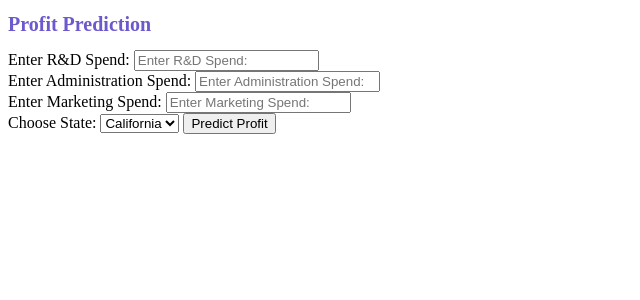
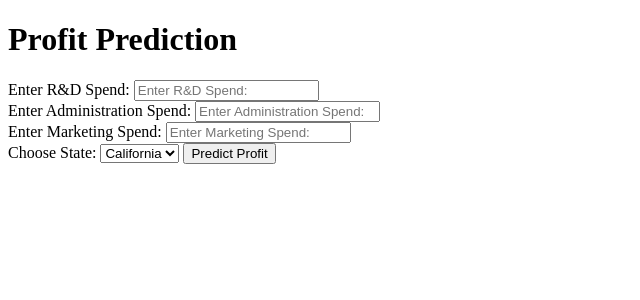
Before and after one commit to anusha-viraj/HerokuSample, a Flask app: page / in a window 1280 px wide. Shown: the top 300 px of the page, without its empty margins (0-640 px from the left). Run offline with Flask 2, Linux system fonts and the light colour scheme; parts of the project's set-up code (start-up, migrations or seed data) failed here and were passed over.

Commit message:
Reverted the change
Reverted the change

```diff
--- a/templates/index.html
+++ b/templates/index.html
@@ -13,7 +13,7 @@
 
 <body>
  <div class="login">
-	<h1 style="font-size:20px;color:SlateBlue;">Profit Prediction</h1>
+	<h1>Profit Prediction</h1>
 
      <!-- Main Input For Receiving Query to our ML -->
     <form action="{{ url_for('predict')}}"method="post">
```
